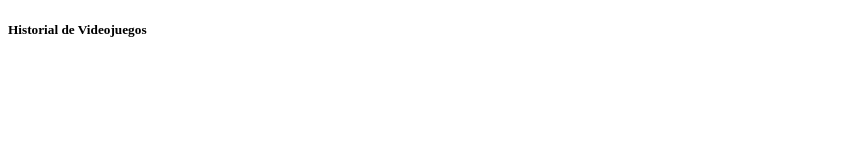
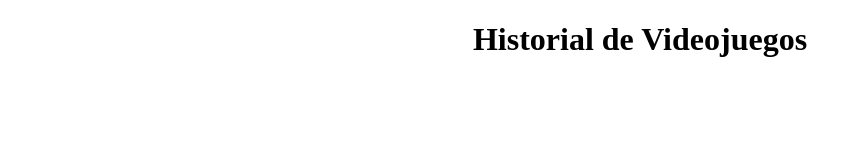
Before and after one commit to smanganaro/smanganaro.github.io, a plain HTML site: page index.html in a window 1280 px wide. Shown: the whole page, without its empty margins (0-862 px from the left). Drawn offline with Linux system fonts and the light colour scheme.

Commit message:
Update index.html

```diff
--- a/index.html
+++ b/index.html
@@ -5,7 +5,7 @@
 	<title>Visualizacion Informacion Personal</title>
 </head>
 <body>
- 	<h5>Historial de Videojuegos</h5>
+ 	<h1 align="center">Historial de Videojuegos</h1>
  	<div class='tableauPlaceholder' id='viz1555778863506' style='position: relative'>
  		<noscript>
  			<a href='#'>
```
